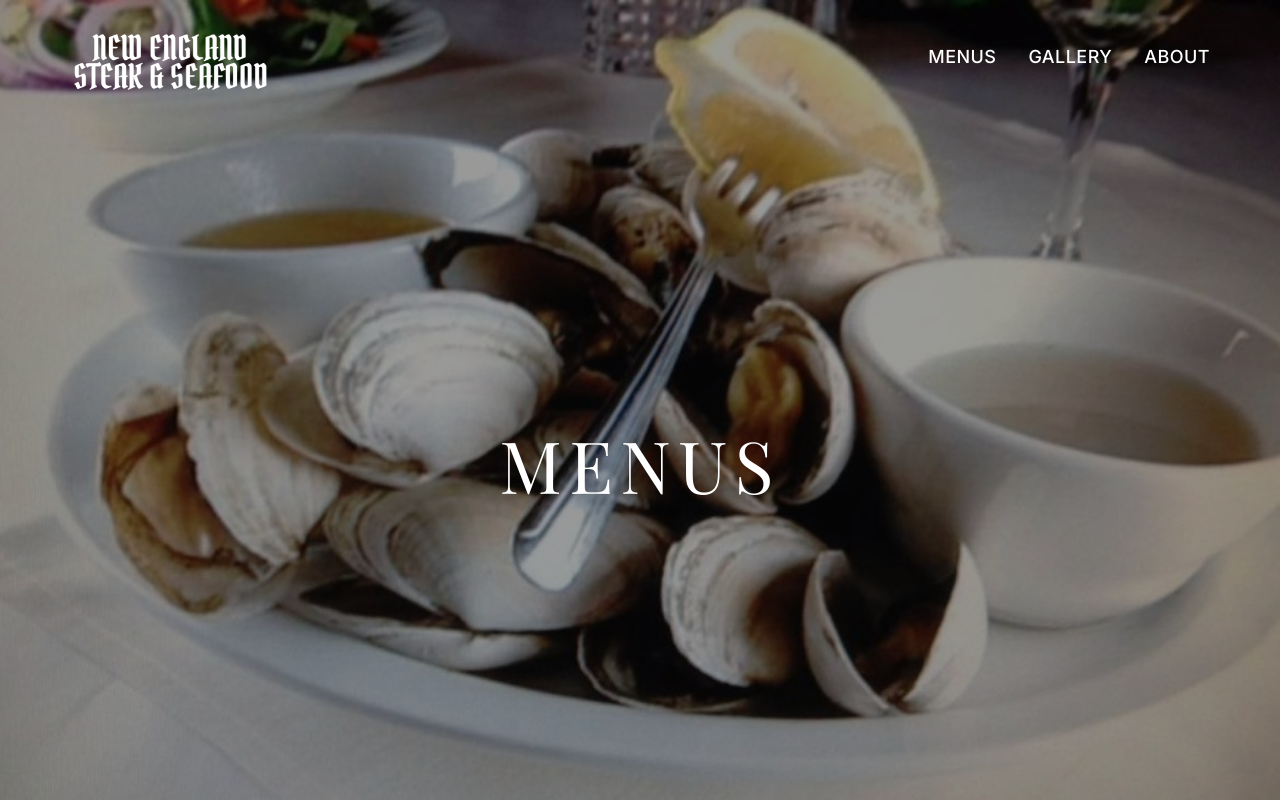
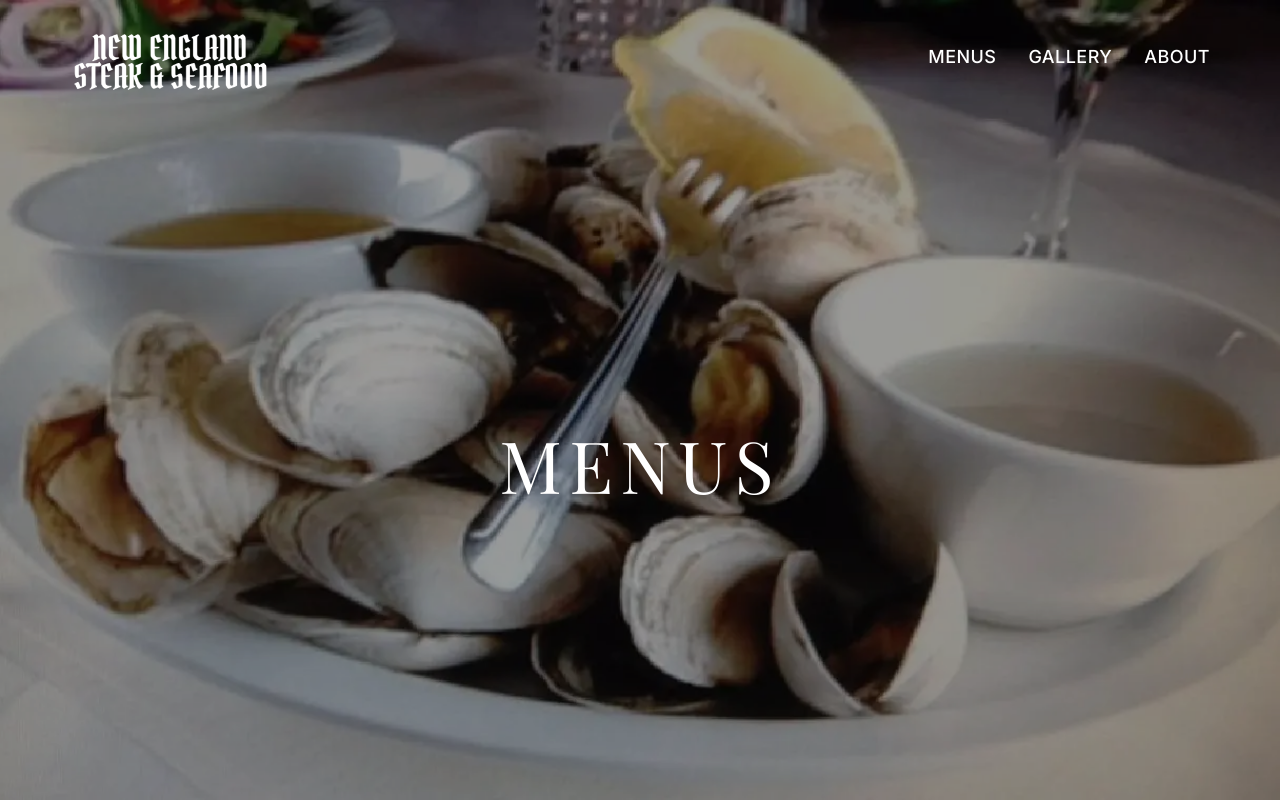
Before and after one commit to Stefp799/nesteak, a React (Vite) app: page /menus in a window 1280 px wide. Shown: the top 800 px of the page. Built offline with nearby package versions, Linux system fonts and the light colour scheme; a web font is replaced by a local one.

Commit message:
Update Menus page hero image to clams.webp

```diff
--- a/src/MenusPage.jsx
+++ b/src/MenusPage.jsx
@@ -37,7 +37,7 @@ const Navigation = () => {
 const HeroSection = () => (
   <section className="hero-section">
     <div className="hero-bg" style={{
-      backgroundImage: `url('/images/steamedclams.jpg')`
+      backgroundImage: `url('/images/clams.webp')`
     }}>
       <div className="hero-overlay"></div>
     </div>
```
Also changed, not shown: public/images/clams.webp (added).
